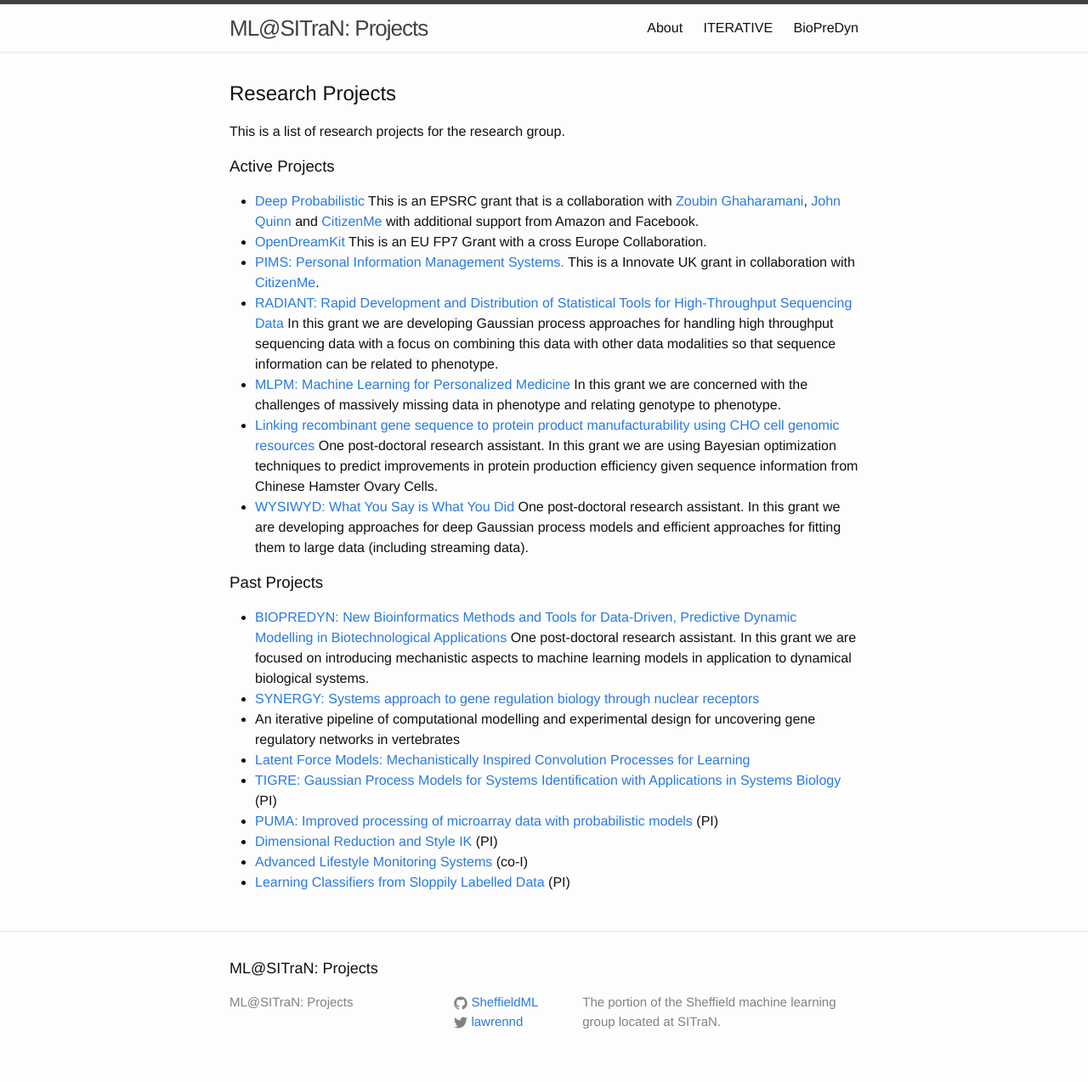
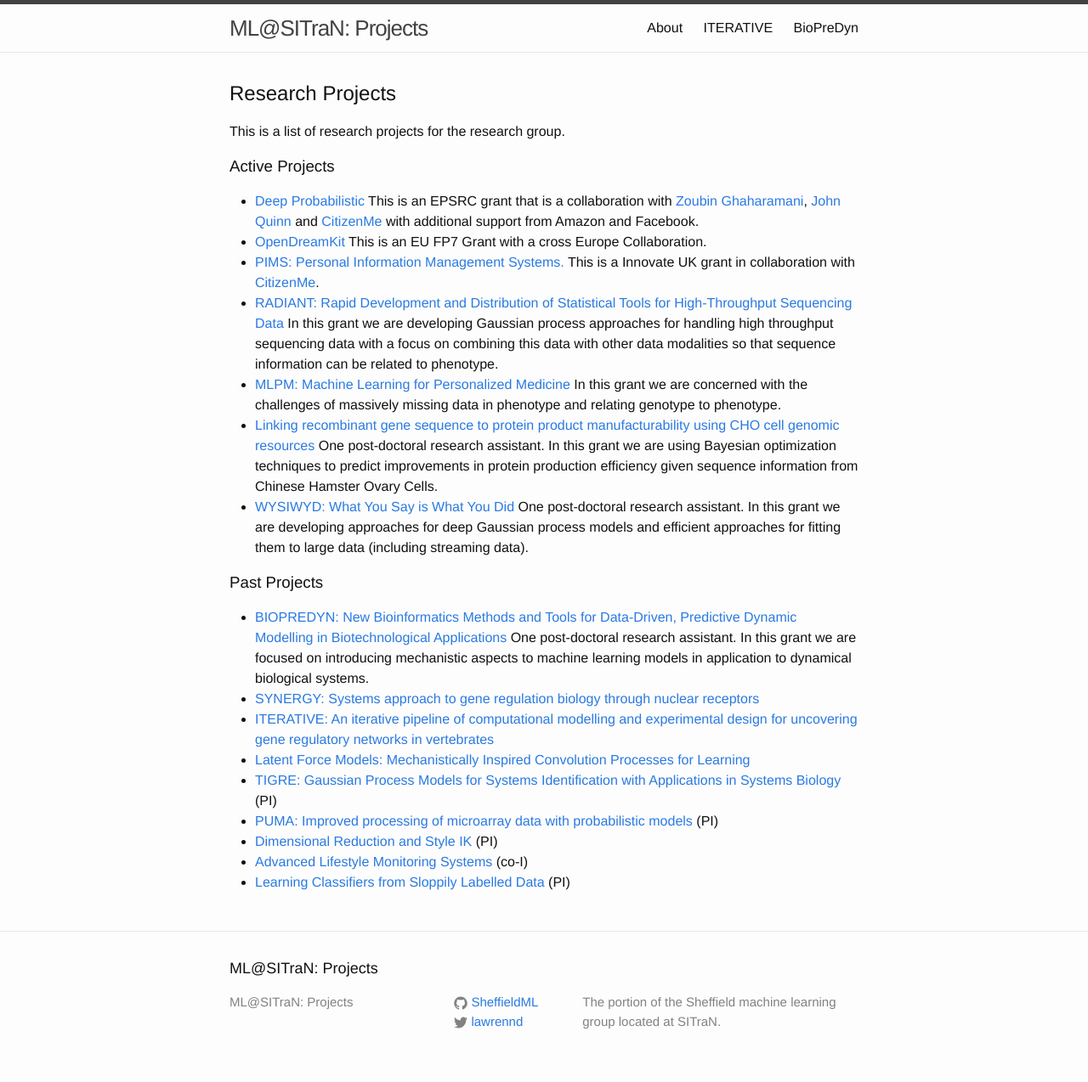
Before and after one commit to SheffieldML/projects, a Jekyll site: the page built from index.md, in a window 1280 px wide. Shown: the whole page at 85% size. Built offline with Jekyll 4.4.1, drawn with Linux system fonts in a browser that asks for light colours.

Commit message:
Update index.md

```diff
--- a/index.md
+++ b/index.md
@@ -44,8 +44,7 @@ This is a list of research projects for the research group.
     biological systems.
 -   [SYNERGY: Systems approach to gene regulation biology through
     nuclear receptors](./synergy/)
--   An iterative pipeline of computational modelling and experimental
-    design for uncovering gene regulatory networks in vertebrates
+-   [ITERATIVE: An iterative pipeline of computational modelling and experimental design for uncovering gene regulatory networks in vertebrates](./iterative/)
 -   [Latent Force Models: Mechanistically Inspired Convolution Processes
     for Learning](./mechanistic/)
 -   [TIGRE: Gaussian Process Models for Systems Identification with
```
